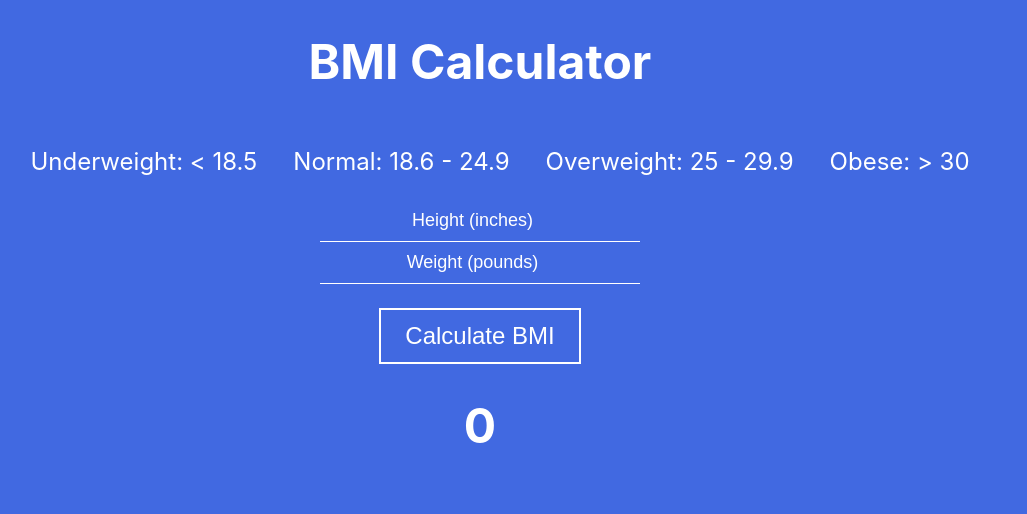
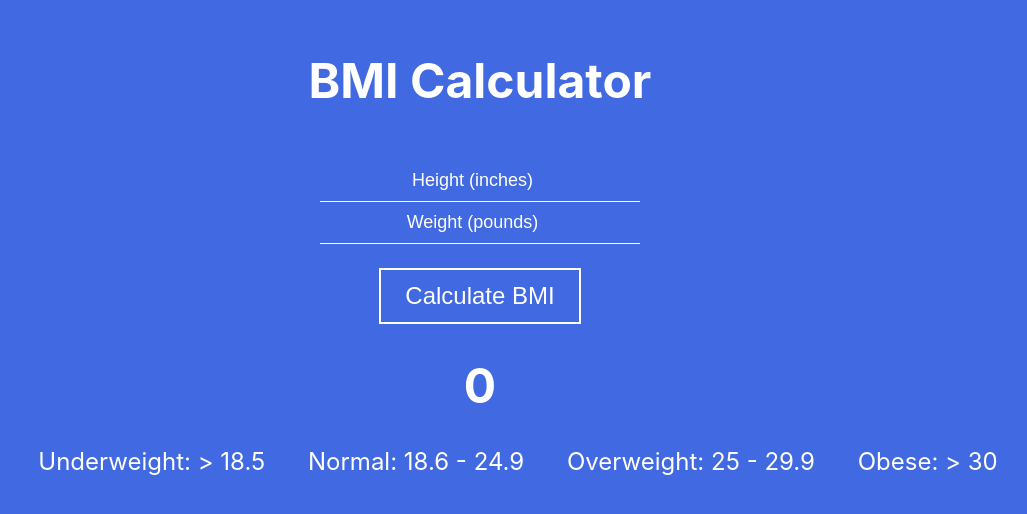
Before and after one commit to mcbentivegna/bmi-app, a React (Create React App) app: page / in a window 1280 px wide. Shown: the top 514 px of the page, without its empty margins (160-1187 px from the left). Built offline with nearby package versions, Linux system fonts and the light colour scheme.

Commit message:
Move BMI category definitions to bottom of page, bold category of calculated BMI

```diff
--- a/src/App.css
+++ b/src/App.css
@@ -49,6 +49,10 @@ button {
   font-size: var(--secondary-font-size);
   color: var(--secondary-color)}
 
+.selected-category {
+  font-weight: 700
+}
+
 input {
   width: 25%;
   padding: 10px 0;
--- a/src/App.js
+++ b/src/App.js
@@ -9,10 +9,28 @@ class App extends Component {
     BMI: 0
   };
 
+  BMICategories = [
+    {upper: 0, category: 'null'},
+    {upper: 18.5, category: 'underweight', text: 'Underweight: > 18.5'},
+    {upper: 24.9, category: 'normal', text: 'Normal: 18.6 - 24.9'},
+    {upper: 30, category: 'overweight', text: 'Overweight: 25 - 29.9'},
+    {category: 'obese', text: 'Obese: > 30'}
+  ]
+
   calculateBMI = (height, weight) => {
    const BMI = 703*weight/(height*height)
    const roundedBMI = Math.round(BMI*100)/100
    return roundedBMI
+  }
+
+  returnBMICategory = (BMI) => {
+    if (BMI === 0){
+      return null
+    }
+    else {
+      const BMICategoriesFiltered = this.BMICategories.filter( (cat) => cat.upper > BMI)
+      return BMICategoriesFiltered.length>0 ? BMICategoriesFiltered[0] : this.BMICategories[this.BMICategories.length-1]
+    }
   }
 
   handleSubmit = (BMI) => {
@@ -24,7 +42,6 @@ class App extends Component {
   }
 
   render () {
-    console.log(this.state)
     return (
       <div className="App">
         <Header/>
@@ -34,7 +51,9 @@ class App extends Component {
         />
         <p></p>
         <DisplayBMI
-          height = {this.state.BMI}
+          BMI = {this.state.BMI}
+          BMICategories = {this.BMICategories}
+          category = {this.returnBMICategory(this.state.BMI)}
         />
       </div>
     )
--- a/src/Components/DisplayBMI.js
+++ b/src/Components/DisplayBMI.js
@@ -1,14 +1,26 @@
 import React from 'react'
 import PropTypes from 'prop-types'
 
-const DisplayBMI = ({ height }) => {
+const DisplayBMI = ({ BMI, BMICategories, category }) => {
   return (
-    <h1>{height}</h1>
+    <div>
+      <h1>{BMI}</h1>
+      <p></p>
+      <ul className = 'definitions'>
+        {BMICategories.map((cat) => {
+          const selected = category === null ? false : cat.category === category.category
+          return <li key={cat.category} className = {selected ? 'selected-category' : null}> {cat.text} </li>
+        })
+        }
+      </ul>
+    </div>
   )
 }
 
 DisplayBMI.propTypes = {
-  height: PropTypes.number
+  BMI: PropTypes.number,
+  BMICategories: PropTypes.arrayOf(PropTypes.object),
+  category: PropTypes.object
 }
 
 export default DisplayBMI
--- a/src/Components/Header.js
+++ b/src/Components/Header.js
@@ -3,12 +3,6 @@ import React from 'react'
 const Header = () => (
   <header className="App-header">
     <h1>BMI Calculator</h1>
-    <ul className = 'definitions'>
-      <li>Underweight: {'<'} 18.5</li>
-      <li>Normal: 18.6 - 24.9</li>
-      <li>Overweight: 25 - 29.9</li>
-      <li>Obese: {'>'} 30</li>
-    </ul>
   </header>
 )
 export default Header
```
